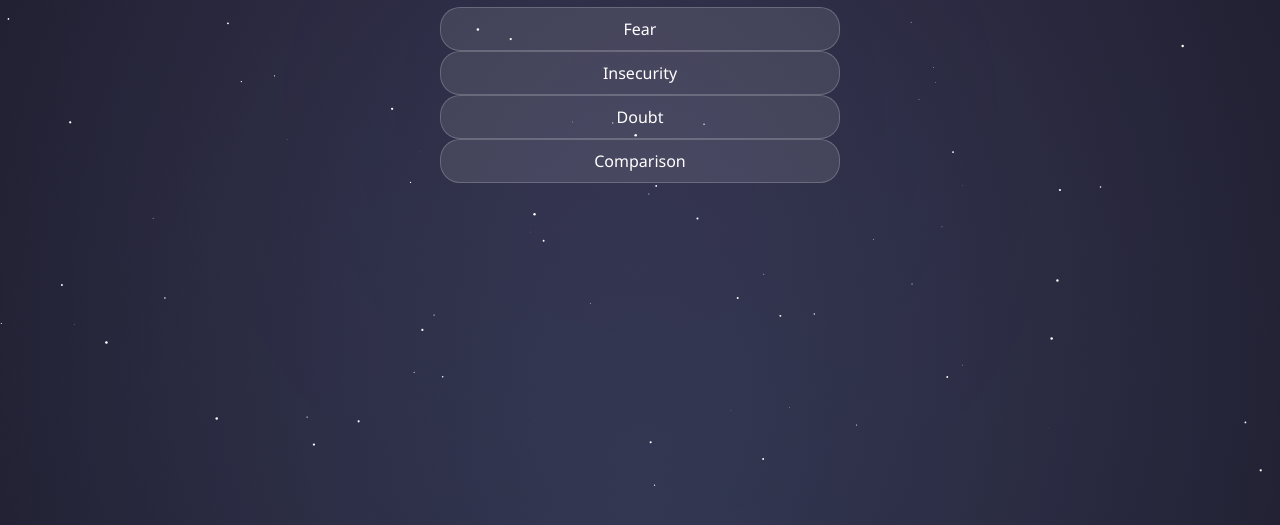
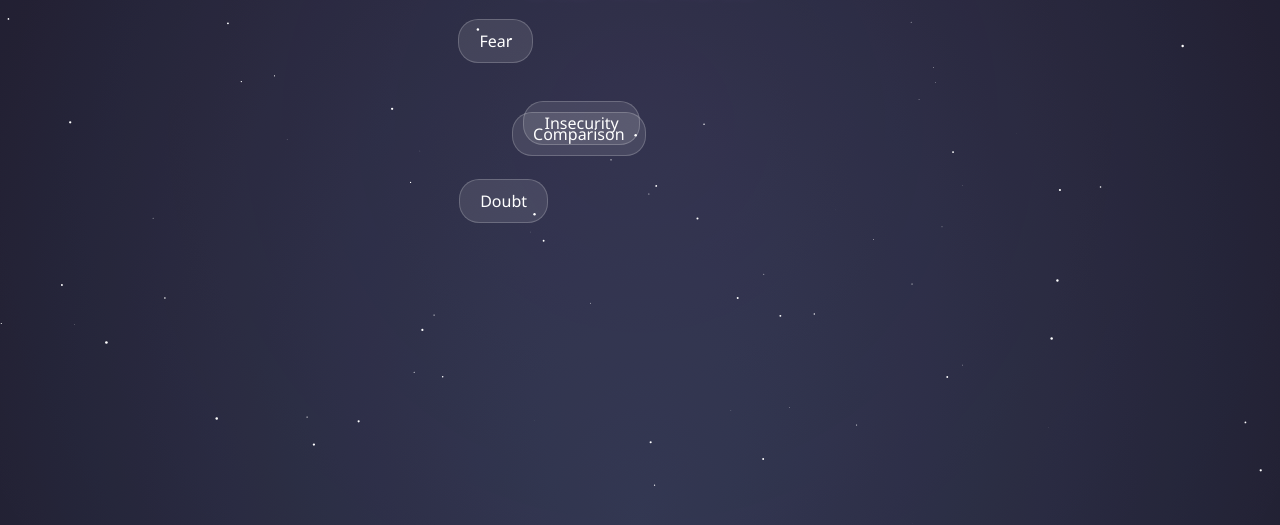
Before and after one commit to vedantkadam08/Overthinking, a plain HTML site: page index.html in a window 1280 px wide. Both pictures are taken after a click on the button "Enter Our Safe Space". Shown: the part 275-800 px from the top of the page. Drawn offline with Linux system fonts and the light colour scheme.

Commit message:
index.html

```diff
--- a/index.html
+++ b/index.html
@@ -53,7 +53,6 @@
 
         canvas { position: fixed; top: 0; left: 0; z-index: -1; }
 
-        /* --- Screens --- */
         .screen {
             position: absolute; width: 85%; max-width: 400px;
             text-align: center; display: none; flex-direction: column; align-items: center;
@@ -65,7 +64,6 @@
         h1 { color: var(--rose-gold); font-weight: 300; margin-bottom: 10px; text-shadow: 0 0 15px var(--lavender); }
         p { color: #ddd; margin-bottom: 25px; font-size: 0.95rem; line-height: 1.4; }
 
-        /* --- Buttons --- */
         .jar-btn { position: fixed; top: 25px; right: 25px; font-size: 32px; z-index: 100; cursor: pointer; }
         .bottle-btn { position: fixed; top: 25px; left: 25px; font-size: 32px; z-index: 100; cursor: pointer; }
 
@@ -82,7 +80,7 @@
             box-shadow: 0 0 15px rgba(255, 252, 0, 0.2); width: 100%;
         }
 
-        #final-heart { font-size: 110px; margin: 20px 0; cursor: pointer; filter: drop-shadow(0 0 20px var(--rose-gold)); }
+        #final-heart { font-size: 110px; margin: 20px 0; cursor: pointer; filter: drop-shadow(0 0 20px var(--rose-gold)); transition: transform 0.1s; user-select: none; }
 
         .letter-box {
             background: rgba(0,0,0,0.8); padding: 25px; border-radius: 25px;
@@ -101,6 +99,11 @@
             pointer-events: none; z-index: -1; animation: fall linear forwards;
         }
         @keyframes fall { to { transform: translateY(110vh); } }
+
+        .cloud {
+            background: rgba(255,255,255,0.1); border: 1px solid rgba(255,255,255,0.2);
+            padding: 10px 20px; border-radius: 20px; margin: 10px; cursor: pointer;
+        }
     </style>
 </head>
 <body>
@@ -113,13 +116,13 @@
     <div class="bottle-btn" onclick="showBottle()">🍾</div>
     <div id="toast" class="pop-msg"></div>
 
-    <audio id="music" loop>
+    <audio id="music" loop preload="auto">
         <source src="https://www.chosic.com/wp-content/uploads/2021/04/Rain-and-Light-Piano.mp3" type="audio/mpeg">
     </audio>
 
     <div id="intro" class="screen active">
         <h1>Hey Babde</h1>
-        <p>Take a deep breath with the galaxy. Me hamesha tujhya sobatch aahe, Shona.</p>
+        <p>Take a deep breath with the galaxy. Me hamesha tujhya sobtach aahe, Shona.</p>
         <div style="font-size: 60px;">🌌</div>
         <button onclick="startApp()" style="margin-top:40px; border-color:var(--rose-gold); color:var(--rose-gold); background:none;">Enter Our Safe Space</button>
     </div>
@@ -151,7 +154,7 @@
             <strong>My dearest Babde,</strong><br>
             Loved you since 2015. Oct 2, 2024 was my best day. I am intensely loyal to you, Siddhavi. Tu maza 'Home' aahes.<br><br>
 
-            <a href="https://www.snapchat.com/add/shonee118" class="snap-map-btn">📍 Check My Live Distance </a>
+            <a href="https://www.snapchat.com/add/shonee118" class="snap-map-btn">📍 Check My Live Distance</a>
 
             <div class="action-links">
                 <a href="tel:9323229762" class="link-btn" style="color:var(--rose-gold); border-color:var(--rose-gold)">Call Me</a>
@@ -161,13 +164,17 @@
     </div>
 
     <script>
-        function startApp() { document.getElementById('music').play(); showScreen('phase1'); }
+        const music = document.getElementById('music');
+        function startApp() {
+            music.play().catch(e => console.log("Audio play blocked until interaction"));
+            showScreen('phase1');
+        }
 
         const reasons = [
             "Siddhavi, you are the only one I've ever loved.",
             "You made every other girl unattractive to me.",
             "Tu mazhya sathi khup special aahes, mazhi universe tuch aahes.",
-            "9 years zale, majha prem fakt tujhya sathi aahe.",
+            "9 years jhale, mazha prem fakt tujhya sathi aahe.",
             "I will never leave you midway. I'm yours."
         ];
 
@@ -192,25 +199,20 @@
 
         function loadClouds() {
             const container = document.getElementById('cloud-container');
+            container.innerHTML = '';
             const labels = ["Fear", "Insecurity", "Doubt", "Comparison"];
             const truths = ["Only you.", "Loyal since 2015.", "I'm staying.", "You're the best."];
             labels.forEach((l, i) => {
                 const c = document.createElement('div');
                 c.className = 'cloud'; c.innerText = l;
-                c.style.top = Math.random()*70+'%'; c.style.left = Math.random()*60+'%';
+                c.style.position = 'absolute';
+                c.style.top = Math.random()*70+'%'; c.style.left = Math.random()*40+'%';
                 c.onclick = () => {
                     c.style.display = 'none';
                     document.getElementById('truth').innerText = truths[i];
                     document.getElementById('p1-next').style.display = 'block';
                 }
                 container.appendChild(c);
-            });
-            // Force clouds to be visible on dark background
-            document.querySelectorAll('.cloud').forEach(cl => {
-                cl.style.background = "rgba(255,255,255,0.1)";
-                cl.style.border = "1px solid rgba(255,255,255,0.2)";
-                cl.style.padding = "10px 20px";
-                cl.style.borderRadius = "20px";
             });
         }
 
@@ -237,20 +239,35 @@
         }
         animate();
 
-        // Heart Logic
+        // --- FIXED HEART LOGIC FOR MOBILE APK ---
         const heart = document.getElementById('final-heart');
         let hProg = 0; let hTimer;
-        heart.addEventListener('touchstart', (e) => {
+
+        function handleStart(e) {
             e.preventDefault();
             hTimer = setInterval(() => {
-                hProg += 2; heart.style.transform = `scale(${1+(hProg/100)})`;
-                if(hProg >= 100) { clearInterval(hTimer); win(); }
+                hProg += 2;
+                heart.style.transform = `scale(${1 + (hProg / 100)})`;
+                if (hProg >= 100) { clearInterval(hTimer); win(); }
             }, 50);
-        });
-        heart.addEventListener('touchend', () => { clearInterval(hTimer); hProg = 0; heart.style.transform = 'scale(1)'; });
+        }
+
+        function handleEnd() {
+            clearInterval(hTimer);
+            if (hProg < 100) {
+                hProg = 0;
+                heart.style.transform = 'scale(1)';
+            }
+        }
+
+        heart.addEventListener('touchstart', handleStart);
+        heart.addEventListener('touchend', handleEnd);
+        heart.addEventListener('mousedown', handleStart);
+        heart.addEventListener('mouseup', handleEnd);
 
         function win() {
-            heart.style.display = 'none'; document.getElementById('letter').style.display = 'block';
+            heart.style.display = 'none';
+            document.getElementById('letter').style.display = 'block';
             document.getElementById('f-title').innerText = "Always Yours.";
         }
 
```
